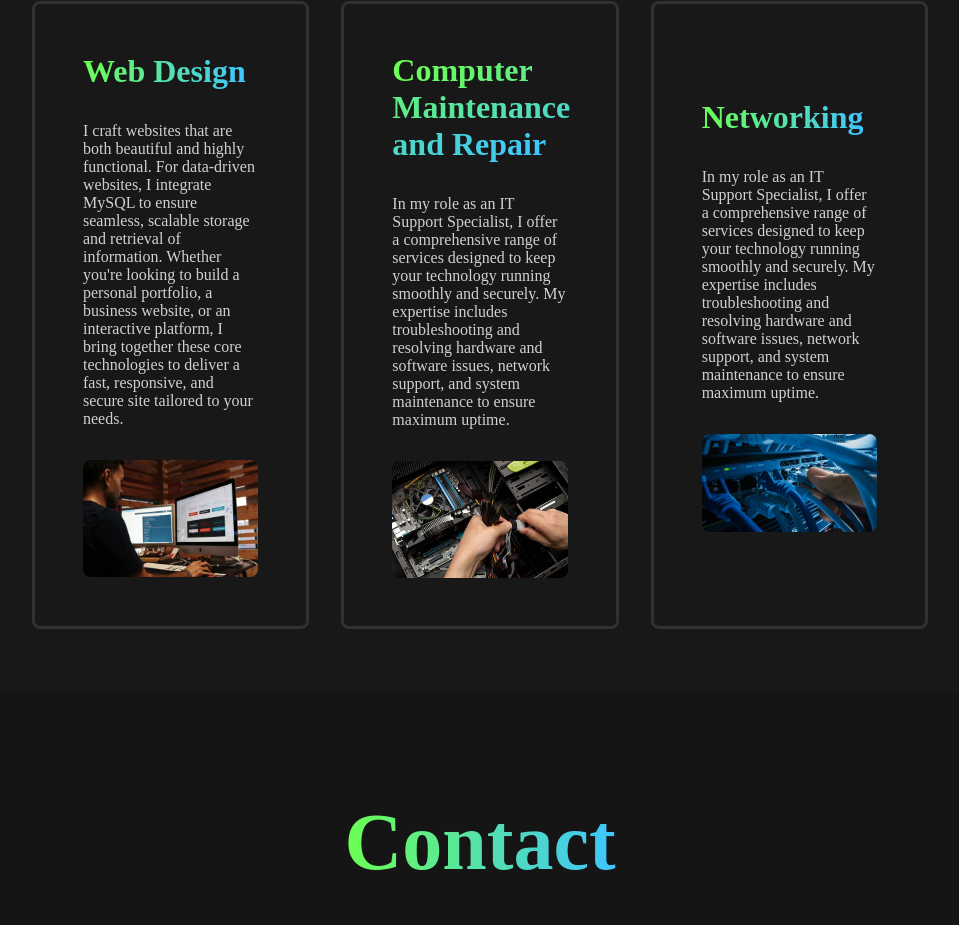
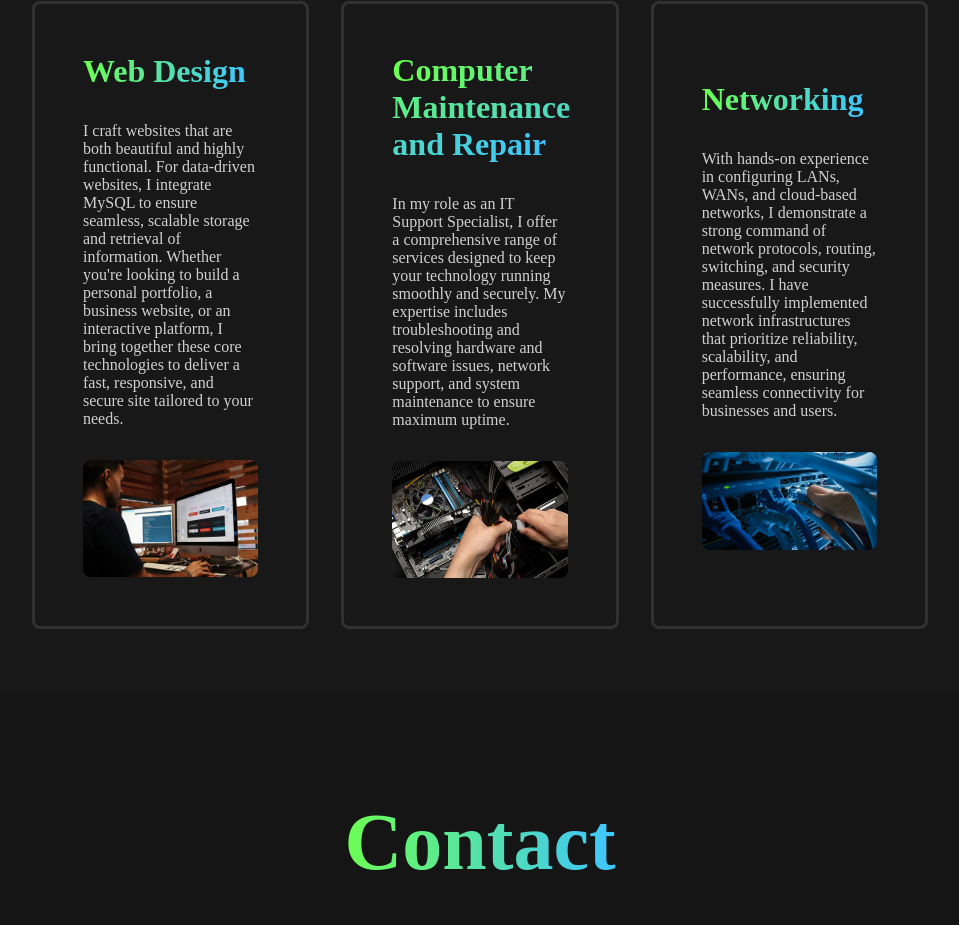
Before and after one commit to Eliowino/ellishaowino-website, a plain HTML site: page index.html in a window 1280 px wide. Shown: the part 1892-2817 px from the top of the page, without its empty margins (160-1119 px from the left). Drawn offline with nearby package versions, Linux system fonts and the light colour scheme.

Commit message:
Update index.html

```diff
--- a/index.html
+++ b/index.html
@@ -136,9 +136,11 @@
 
         <div class="box">
             <h1><span>Networking</span></h1>
-            <p>In my role as an IT Support Specialist, I offer a comprehensive range of services
-                 designed to keep your technology running smoothly and securely. My expertise includes troubleshooting and resolving
-                 hardware and software issues, network support, and system maintenance to ensure maximum uptime. </p>
+            <p>With hands-on experience in configuring LANs, WANs, and cloud-based networks,
+                I demonstrate a strong command of network protocols, routing, switching, and
+                security measures. I have successfully implemented network infrastructures that
+                prioritize reliability, scalability, and performance, ensuring seamless connectivity
+                for businesses and users. </p>
                 <img src="istockphoto-1219430154-612x612.jpg" alt="">
         </div>
         </div>
```
